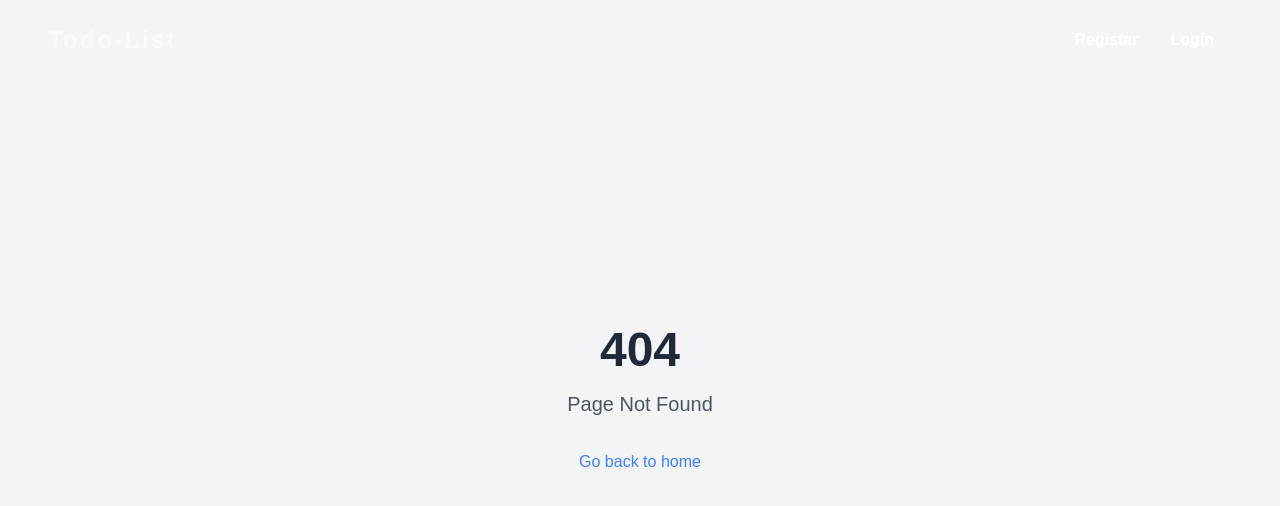
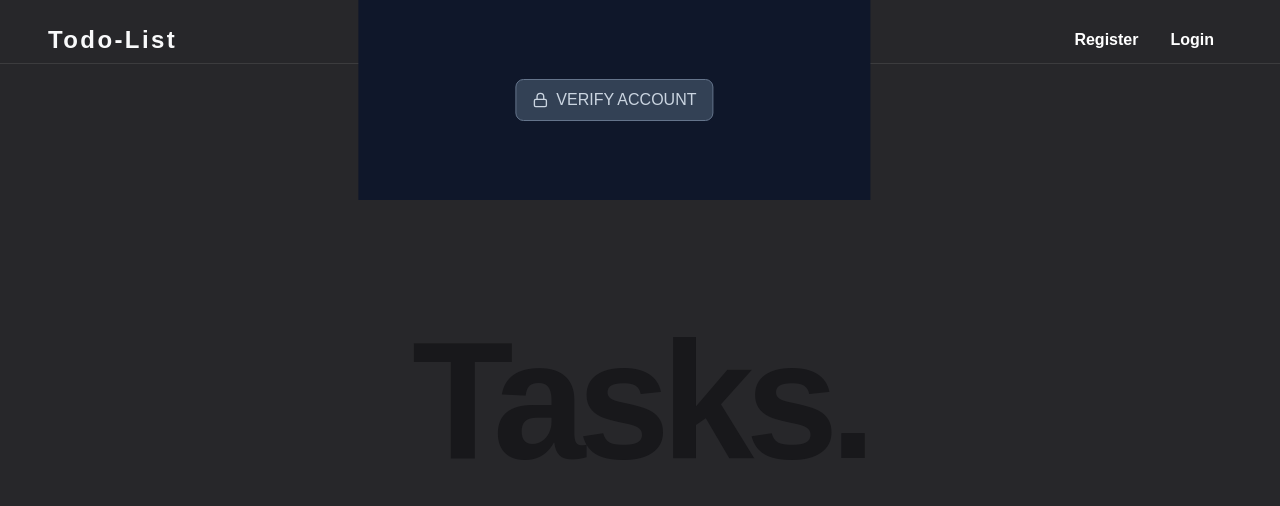
Before and after one commit to viraj-9901/TodoList-with-React, a React (Create React App) app: page /user/1/verify/1 in a window 1280 px wide. Before the commit this address had no page. Shown: the top 506 px of the page. Built offline with nearby package versions, Linux system fonts and the light colour scheme; some icons are missing; a web font is replaced by a local one.

Commit message:
create VerifyAccount component, API integreation for VerifyAccount

```diff
--- a/package.json
+++ b/package.json
@@ -19,6 +19,7 @@
     "react-redux": "^9.0.4",
     "react-router-dom": "^6.21.1",
     "react-scripts": "5.0.1",
+    "react-tooltip": "^5.25.1",
     "uuid": "^9.0.1",
     "web-vitals": "^2.1.4"
   },
--- a/src/Pages/Register.jsx
+++ b/src/Pages/Register.jsx
@@ -26,7 +26,7 @@ function Register() {
           }
           )
          .then((response) => {
-            navigate(`/user/login`)
+            // navigate(`/user/login`)
             toast.success(response.data.message);
           })
          .catch((error) => toast.error(error.response.data.error.message))
--- a/src/components/Card.jsx
+++ b/src/components/Card.jsx
@@ -5,8 +5,10 @@ import { RxCross1 } from "react-icons/rx";
 import { RiDeleteBin6Line } from "react-icons/ri";
 import { RxUpdate } from "react-icons/rx";
 import axios from 'axios';
+import { Tooltip } from 'react-tooltip';
+import 'react-tooltip/dist/react-tooltip.css';
 
-function Card({handleTab, data, key, refreshData}) {
+function Card({handleTab, data, refreshData}) {
 
   const username = window.location.pathname.split('/')[2]
   const [sliderOpen, setSliderOpen] = useState(false)
--- a/src/components/List.jsx
+++ b/src/components/List.jsx
@@ -34,11 +34,11 @@ function List({reference, handleTab, listData, taskList}) {
           (listData.length !== 0) ?
           (
             listData.map((item) => (
-              <Card data={item} reference={ref} handleTab={handleTab} refreshData={refreshData} />
+              <Card data={item} reference={ref} handleTab={handleTab} refreshData={refreshData} key={item._id} />
             ))
           ) : (
             data.map((item) => (
-              <Card data={item} reference={ref} handleTab={handleTab} refreshData={refreshData} />
+              <Card data={item} reference={ref} handleTab={handleTab} refreshData={refreshData} key={item._id}/>
             ))
           )
         }
--- a/src/components/TaskForm.jsx
+++ b/src/components/TaskForm.jsx
@@ -81,7 +81,6 @@ function TaskForm({handleTab, reference, type, data, taskList}) {
             .then((response) => {
                 console.log(response)
                 toast.success("Task update successfully!")
-
             })
             .catch((error) => toast.error(error.response.data.error.message))
         }
--- a/src/components/UserInfo.jsx
+++ b/src/components/UserInfo.jsx
@@ -70,7 +70,7 @@ function UserInfo() {
         </button>
 
         <div className="mt-8 text-center">
-        <p className="text-xs">Want to update?
+        <p className="text-xs">Want to update info?
           <button className='text-white hover:text-green-900 [ transition-colors duration-500 ]'>
           <Link to={`/user/${username}/updateUser`}>
             Update User
--- /dev/null
+++ b/src/components/VerifyAccount.jsx
@@ -0,0 +1,113 @@
+import { useRef, useState } from "react";
+import { FiLock } from "react-icons/fi";
+import { motion } from "framer-motion";
+import axios from 'axios';
+import toast from 'react-hot-toast';
+import { useNavigate } from 'react-router-dom';
+
+const VerifyAccount = () => {
+  return (
+    <div className="grid translate-x-[70%] w-[40vw] min-h-[200px] place-content-center bg-slate-900 p-4">
+      <EncryptButton />
+    </div>
+  );
+};
+
+const TARGET_TEXT = "Verify Account";
+const CYCLES_PER_LETTER = 2;
+const SHUFFLE_TIME = 50;
+
+const CHARS = "!@#$%^&*():{};|,.<>/?";
+
+const EncryptButton = () => {
+  const intervalRef = useRef(null);
+
+  const [text, setText] = useState(TARGET_TEXT);
+
+  let navigate = useNavigate()
+
+  const scramble = () => {
+    let pos = 0;
+
+    intervalRef.current = setInterval(() => {
+      const scrambled = TARGET_TEXT.split("")
+        .map((char, index) => {
+          if (pos / CYCLES_PER_LETTER > index) {
+            return char;
+          }
+
+          const randomCharIndex = Math.floor(Math.random() * CHARS.length);
+          const randomChar = CHARS[randomCharIndex];
+
+          return randomChar;
+        })
+        .join("");
+
+      setText(scrambled);
+      pos++;
+
+      if (pos >= TARGET_TEXT.length * CYCLES_PER_LETTER) {
+        stopScramble();
+      }
+    }, SHUFFLE_TIME);
+  };
+
+  const stopScramble = () => {
+    clearInterval(intervalRef.current || undefined);
+
+    setText(TARGET_TEXT);
+  };
+
+  async function handleVerify(e){
+    e.preventDefault()
+    const username = window.location.pathname.split('/')[2]
+    const token = window.location.pathname.split('/')[4]
+    await axios.get(`${process.env.REACT_APP_URI_DOMAIN_PORT}/user/${username}/verify/${token}`,
+          {
+            headers:{'Content-Type': 'multipart/form-data'}
+          }
+          )
+         .then((response) => {
+            navigate(`/user/login`)
+            toast.success(response.data.message);
+          })
+         .catch((error) => toast.error(error.response.data.error.message))
+  }
+
+  return (
+    <motion.button
+    onClick={handleVerify}
+      whileHover={{
+        scale: 1.025,
+      }}
+      whileTap={{
+        scale: 0.975,
+      }}
+      onMouseEnter={scramble}
+      onMouseLeave={stopScramble}
+      className="group relative overflow-hidden rounded-lg border-[1px] border-slate-500 bg-slate-700 px-4 py-2 font-mono font-medium uppercase text-slate-300 transition-colors hover:text-indigo-300"
+    >
+      <div className="relative z-10 flex items-center gap-2">
+        <FiLock />
+        <span>{text}</span>
+      </div>
+      <motion.span
+        initial={{
+          y: "100%",
+        }}
+        animate={{
+          y: "-100%",
+        }}
+        transition={{
+          repeat: Infinity,
+          repeatType: "mirror",
+          duration: 1,
+          ease: "linear",
+        }}
+        className="duration-300 absolute inset-0 z-0 scale-125 bg-gradient-to-t from-indigo-400/0 from-40% via-indigo-400/100 to-indigo-400/0 to-60% opacity-0 transition-opacity group-hover:opacity-100"
+      />
+    </motion.button>
+  );
+};
+
+export default VerifyAccount;
--- a/src/index.jsx
+++ b/src/index.jsx
@@ -14,12 +14,27 @@ import UpdateUser from './components/UpdateUser';
 import UpdateAvatar from './components/UpdateAvatar';
 import PageNotFound from './Pages/PageNotFound';
 import UserInfo from './components/UserInfo';
+import { useSelector } from 'react-redux';
+import VerifyAccount from './components/VerifyAccount';
+
+//this is authStatus check for stop navigate app to main page when refresh from any page
+// const ConditionalRoute = ({ condition, trueElement, falseElement }) => {
+//   return condition ? trueElement : falseElement;
+// };
+let {status} = store.getState()
+console.log(status);
+
 
 const router = createBrowserRouter([
   {
     path: '/',
     element: <App />,
     children:[
+      {
+        path: '/',
+        // element: status? <Home/> : <App />
+        element: status? <App/> : <Home />
+      },
       {
         path: '/user/register',
         element: <Register/>
@@ -49,6 +64,10 @@ const router = createBrowserRouter([
         element: <UserInfo/>
       },
       {
+        path: '/user/:username/verify/:token',
+        element: <VerifyAccount />
+      },
+      {
         path: '*',
         element: <PageNotFound/>
       },
@@ -62,7 +81,10 @@ const root = ReactDOM.createRoot(document.getElementById('root'));
 root.render(
   <React.StrictMode>
     <Provider store={store}>
-      <RouterProvider router={router} />
+      {/* <RouterProvider router={router} /> */}
+      <RouterProvider router={router} >
+        <Home />
+      </RouterProvider>
     </Provider>
   </React.StrictMode>
 );
```
Also changed, not shown: 1 other file (tests, documents, lock files or other folders).
